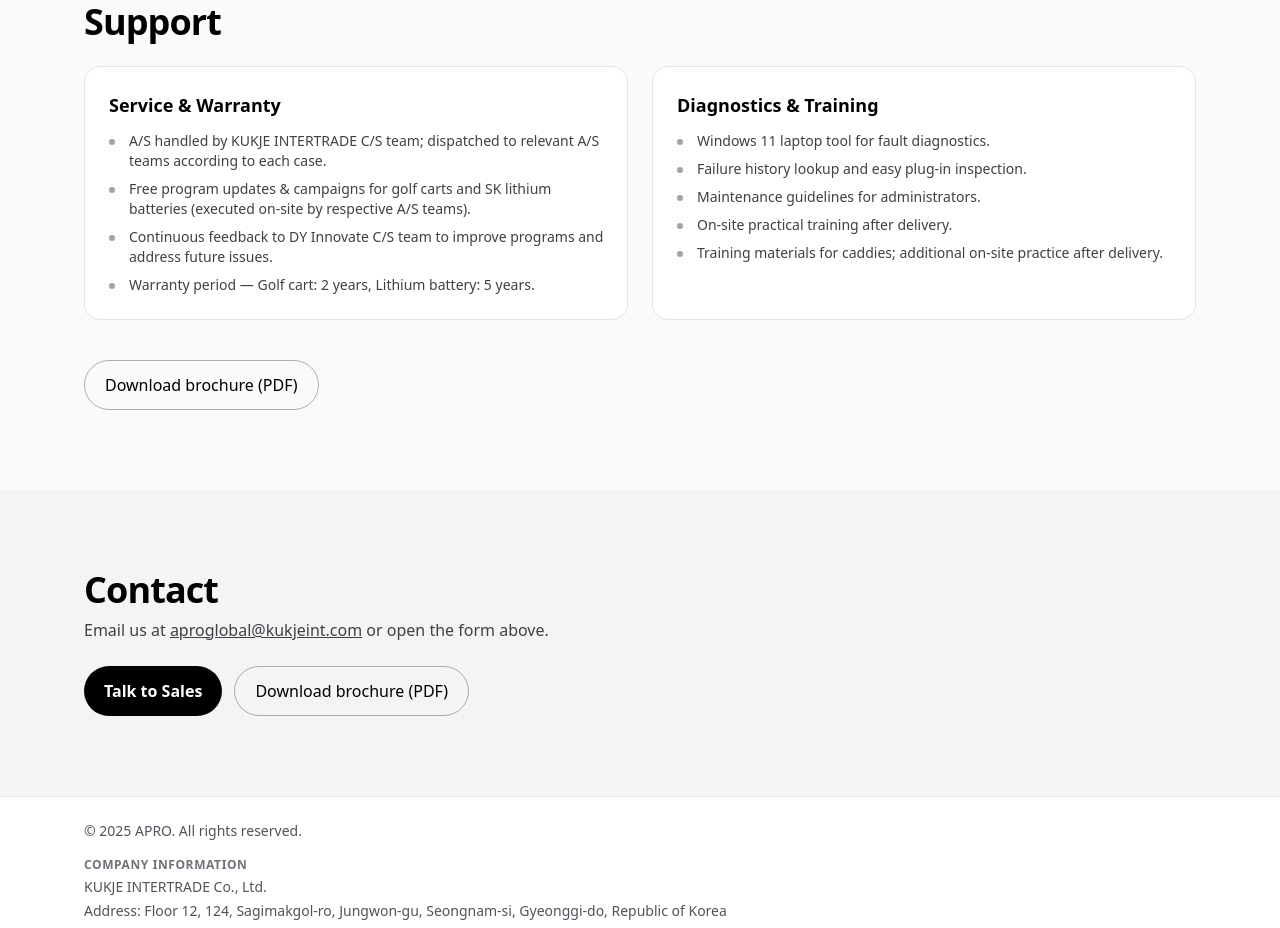
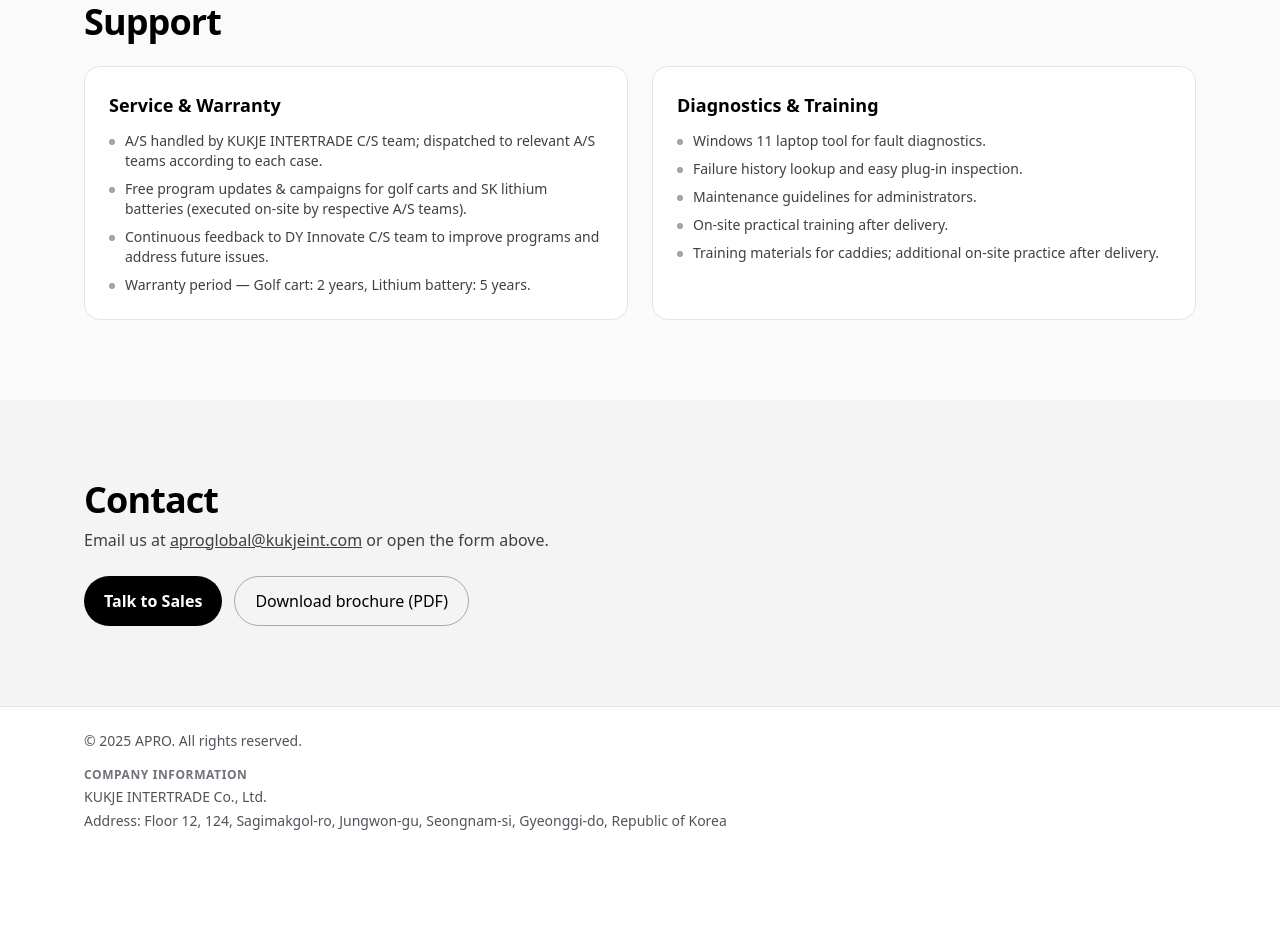
Before and after one commit to Aproglobal/apro-global-site, a React (Vite) app: page / in a window 1280 px wide. Shown: the part 4700-5628 px from the top of the page. After the commit the page ends 5555 px from the top, so only its background shows below. Built offline with nearby package versions, Linux system fonts and the light colour scheme.

Commit message:
Update SupportSection.tsx

```diff
--- a/src/components/SupportSection.tsx
+++ b/src/components/SupportSection.tsx
@@ -5,7 +5,8 @@ import { trackEvent } from "../services/analytics";
  * ✅ 사용자 제공 원문만 반영:
  * - A/S 및 보증기간
  * - 진단프로그램 및 교육
- * ※ 카드 내부의 CTA(버튼)와 "Press Enter to contact" 힌트 제거
+ * ※ 카드 내부 CTA(버튼)나 "Press Enter..." 힌트 없음
+ * ※ 텍스트는 hover 시 이동/색 변화 없음(불필요한 시각적 반응 제거)
  */
 export default function SupportSection() {
   useEffect(() => {
@@ -70,7 +71,8 @@ export default function SupportSection() {
               className="absolute left-0 top-2 h-1.5 w-1.5 rounded-full bg-zinc-400
                          transition-colors group-hover:bg-black dark:group-hover:bg-white"
             />
-            <span className="block translate-x-1 group-hover:translate-x-0 transition-transform">
+            {/* 텍스트는 hover 영향 없음 */}
+            <span className="block">
               {li}
             </span>
           </li>
@@ -79,7 +81,7 @@ export default function SupportSection() {
     </article>
   );
 
-  // 📱 모바일 아코디언 / 💻 데스크톱 카드 그리드 (CTA 제거)
+  // 📱 모바일 아코디언 / 💻 데스크톱 카드 그리드
   return (
     <section id="support" className="py-20 bg-zinc-50 text-black dark:bg-zinc-900 dark:text-white">
       <div className="max-w-6xl mx-auto px-5">
@@ -107,7 +109,7 @@ export default function SupportSection() {
                   {block.items.map((li, i) => (
                     <li key={i} className="pl-4 relative">
                       <span className="absolute left-0 top-2 h-1.5 w-1.5 rounded-full bg-zinc-400" />
-                      <span className="block translate-x-1">{li}</span>
+                      <span className="block">{li}</span>
                     </li>
                   ))}
                 </ul>
@@ -116,20 +118,10 @@ export default function SupportSection() {
           ))}
         </div>
 
-        {/* Desktop (Cards) */}
+        {/* Desktop (Cards) — Tech와 동일한 반응형: 1 → 2 → 3열이 아닌, 여기선 2열 구성 유지 */}
         <div className="hidden md:grid md:grid-cols-2 gap-6 mt-6">
           <Card id="as_warranty" title="Service &amp; Warranty" items={asWarranty} />
           <Card id="diagnostics_training" title="Diagnostics &amp; Training" items={diagnosticsTraining} />
-        </div>
-
-        <div className="mt-10">
-          <a
-            href="/brochure.pdf"
-            onClick={() => trackEvent("brochure_download", { file: "/brochure.pdf", where: "support" })}
-            className="inline-block px-5 py-3 rounded-full border border-black/30 dark:border-white/40"
-          >
-            Download brochure (PDF)
-          </a>
         </div>
       </div>
     </section>
```
